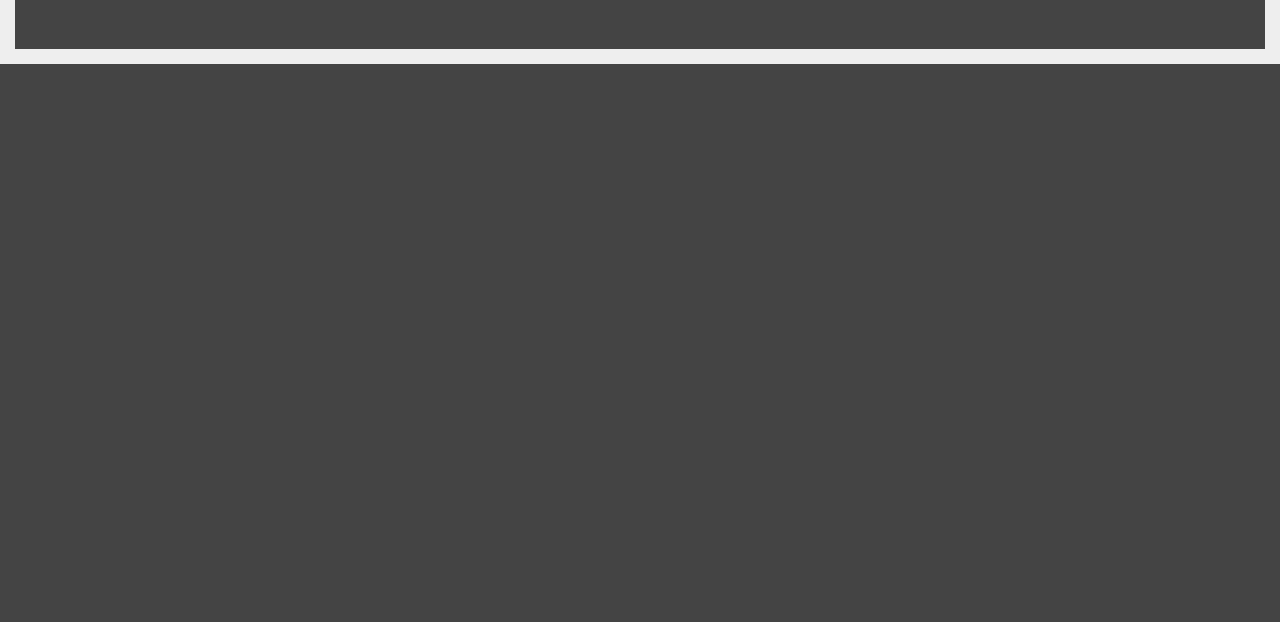
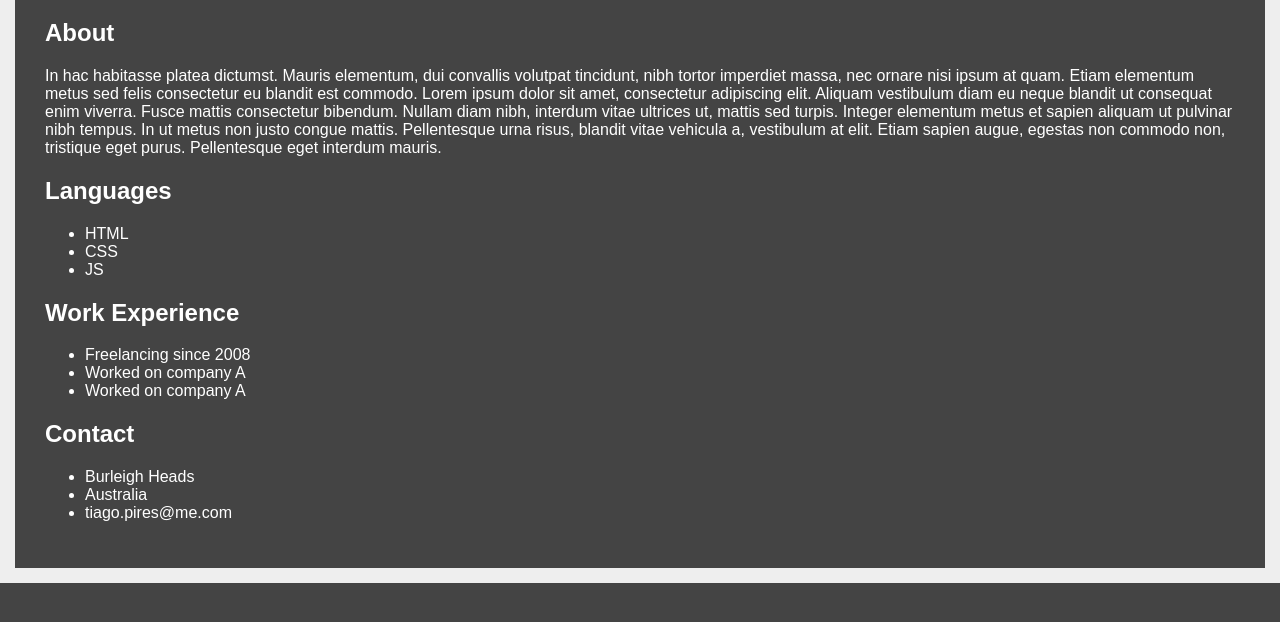
Before and after one commit to Gusmarmitt/resume, a plain HTML site: page index.html in a window 1280 px wide. Shown: the part 106-728 px from the top of the page. Drawn offline with Linux system fonts and the light colour scheme.

Commit message:
Update index.html

```diff
--- a/index.html
+++ b/index.html
@@ -8,6 +8,28 @@
 </head>
 <body>
 <h1>Gustavo Marmitt Resume</h1>
+<h2>About</h2>
+<p>
+	In hac habitasse platea dictumst. Mauris elementum, dui convallis volutpat tincidunt, nibh tortor imperdiet massa, nec ornare nisi ipsum at quam. Etiam elementum metus sed felis consectetur eu blandit est commodo. Lorem ipsum dolor sit amet, consectetur adipiscing elit. Aliquam vestibulum diam eu neque blandit ut consequat enim viverra. Fusce mattis consectetur bibendum. Nullam diam nibh, interdum vitae ultrices ut, mattis sed turpis. Integer elementum metus et sapien aliquam ut pulvinar nibh tempus. In ut metus non justo congue mattis. Pellentesque urna risus, blandit vitae vehicula a, vestibulum at elit. Etiam sapien augue, egestas non commodo non, tristique eget purus. Pellentesque eget interdum mauris.
+</p>
+<h2 onclick="this.nextElementSibling.classList.toggle('hide')">Languages</h2>
+<ul class="hide">
+	<li>HTML</li>
+	<li>CSS</li>
+	<li>JS</li>
+</ul>
+<h2 onclick="this.nextElementSibling.classList.toggle('hide')">Work Experience</h2>
+<ul class="hide">
+	<li>Freelancing since 2008</li>
+	<li>Worked on company A</li>
+	<li>Worked on company A</li>
+</ul>
+<h2 onclick="this.nextElementSibling.classList.toggle('hide')">Contact</h2>
+<ul class="hide">
+	<li>Burleigh Heads</li>
+	<li>Australia</li>
+	<li>tiago.pires@me.com</li>
+</ul>
 </script>
 </body>
 </html>
```
